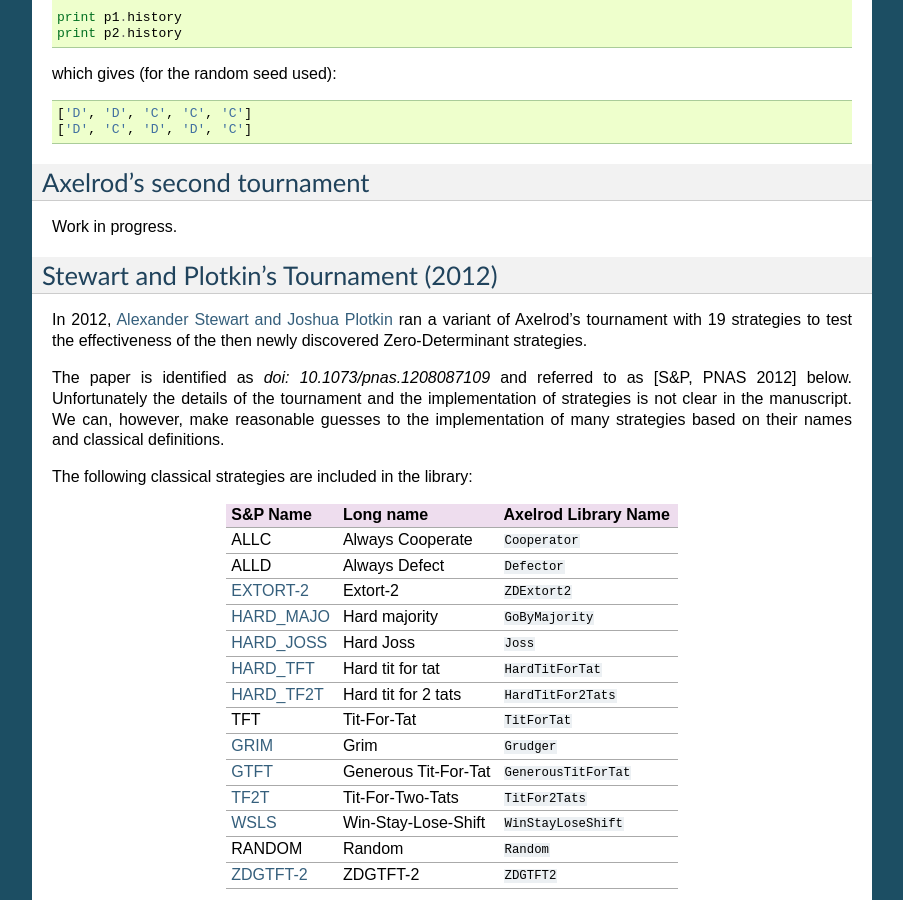
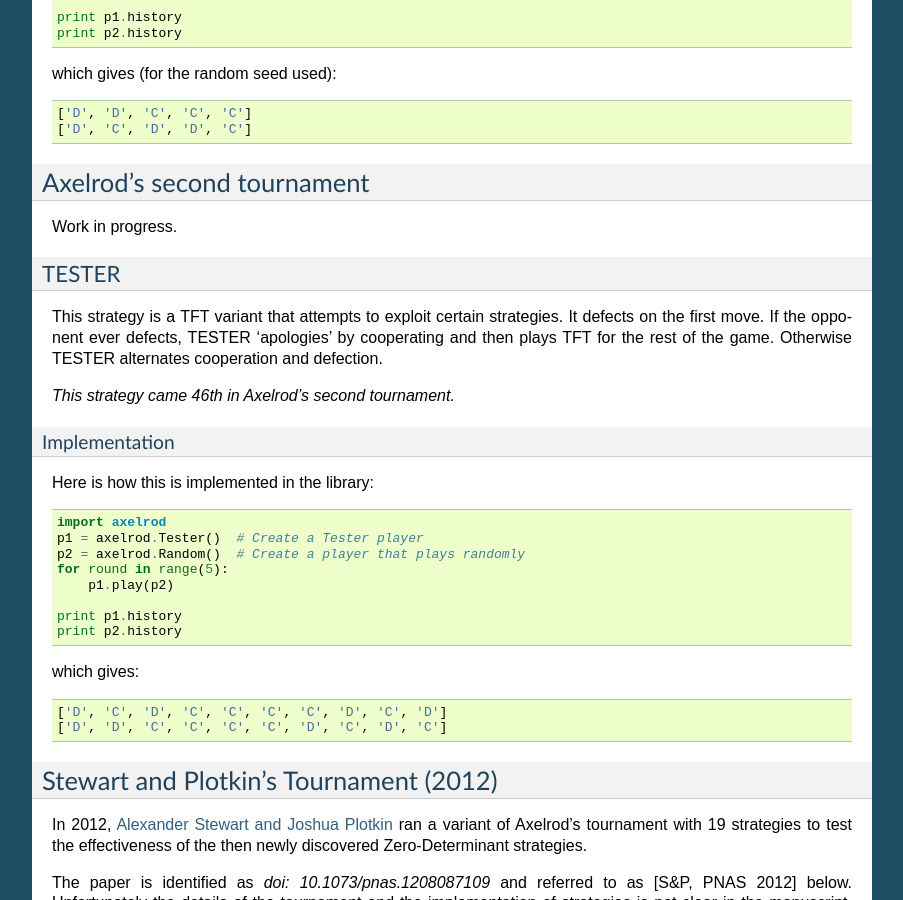
Before and after one commit to Axelrod-Python/Axelrod, a Sphinx documentation site: the page built from docs/overview_of_strategies.rst, in a window 1280 px wide and 900 px high, scrolled down 7100 px. Shown: the whole window, without its empty margins (198-1101 px from the left). Built offline with Sphinx 7.4.7, drawn with Linux system fonts in a browser that asks for light colours.

Commit message:
Update strategies overview with info on Tester

```diff
--- a/docs/overview_of_strategies.rst
+++ b/docs/overview_of_strategies.rst
@@ -432,6 +432,36 @@
 
 Work in progress.
 
+TESTER
+^^^^^^
+
+This strategy is a TFT variant that attempts to exploit certain strategies. It
+defects on the first move. If the opponent ever defects, TESTER 'apologies' by
+cooperating and then plays TFT for the rest of the game. Otherwise TESTER
+alternates cooperation and defection.
+
+*This strategy came 46th in Axelrod's second tournament.*
+
+Implementation
+**************
+
+Here is how this is implemented in the library::
+
+   import axelrod
+   p1 = axelrod.Tester()  # Create a Tester player
+   p2 = axelrod.Random()  # Create a player that plays randomly
+   for round in range(5):
+       p1.play(p2)
+
+   print p1.history
+   print p2.history
+
+which gives::
+
+    ['D', 'C', 'D', 'C', 'C', 'C', 'C', 'D', 'C', 'D']
+    ['D', 'D', 'C', 'C', 'C', 'C', 'D', 'C', 'D', 'C']
+
+
 Stewart and Plotkin's Tournament (2012)
 ---------------------------------------
 
```
